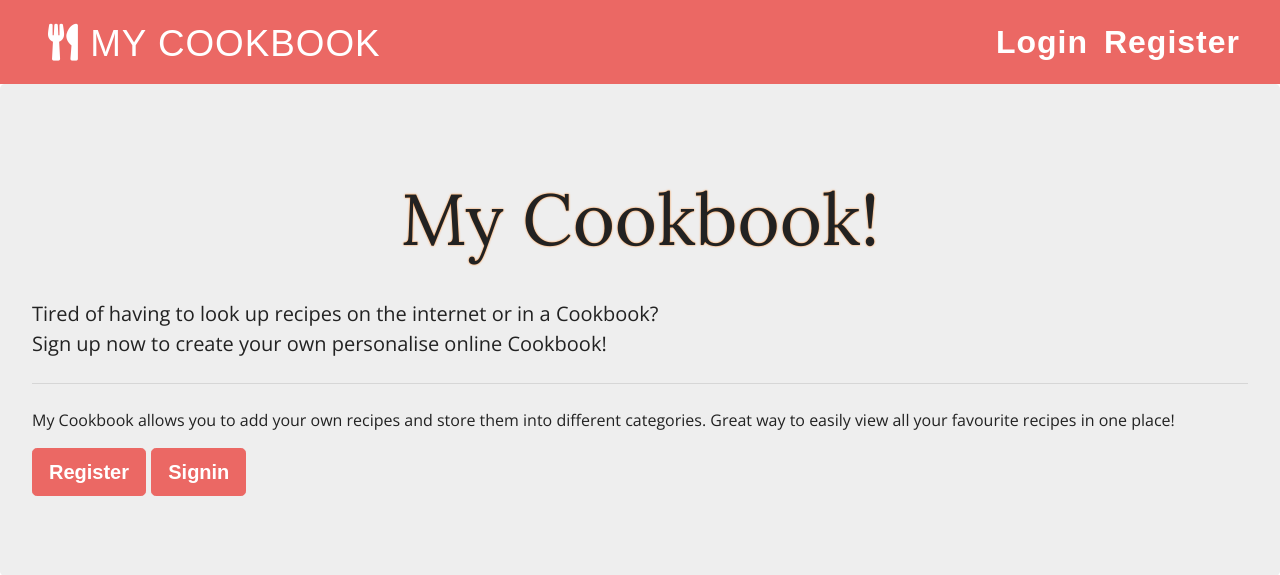
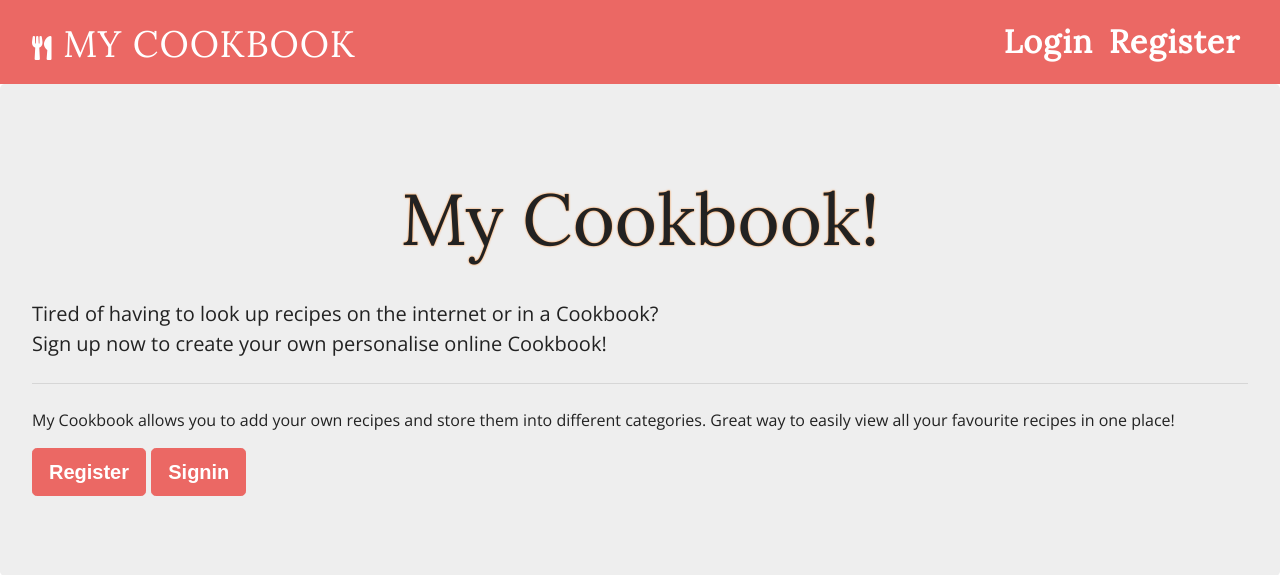
Before and after one commit to SophieH93/myCookbook, a Flask app: page / in a window 1280 px wide. Shown: the top 575 px of the page. Run offline with Flask 2, Linux system fonts and the light colour scheme; some libraries are stand-ins or nearby versions; some web fonts are replaced.

Commit message:
added font- to nav & styled icon size

```diff
--- a/static/css/style.css
+++ b/static/css/style.css
@@ -19,6 +19,7 @@ h1{
 
 /* Nav */
 .navbar {
+    font-family: 'Lora', serif;
 	font-size: 2rem;
 	letter-spacing: 1px;
     padding-right: 2rem;
@@ -27,7 +28,8 @@ h1{
 .navbar-brand {
 	font-size: 2.3rem;
     font-weight: 500;
-    margin-left: 2rem;
+    margin-left: 1rem;
+    font-family: 'Lora', serif;
 }
 
 .nav-link {
@@ -98,3 +100,7 @@ label {
 	 border: none;
 	  border-bottom: 2px solid #EB6864;
 }
+
+.fas {
+	font-size: 1.5rem;
+}
```
